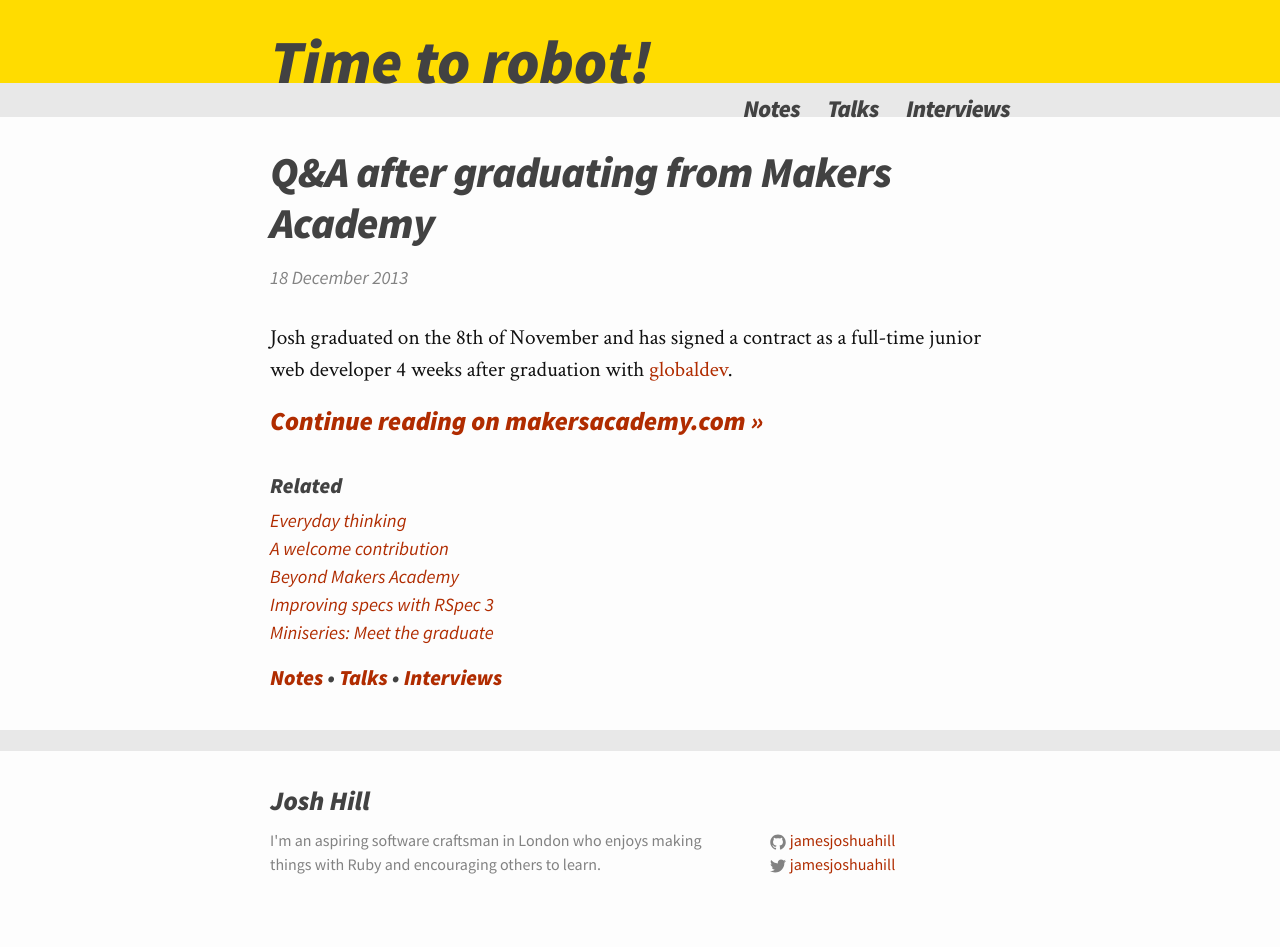
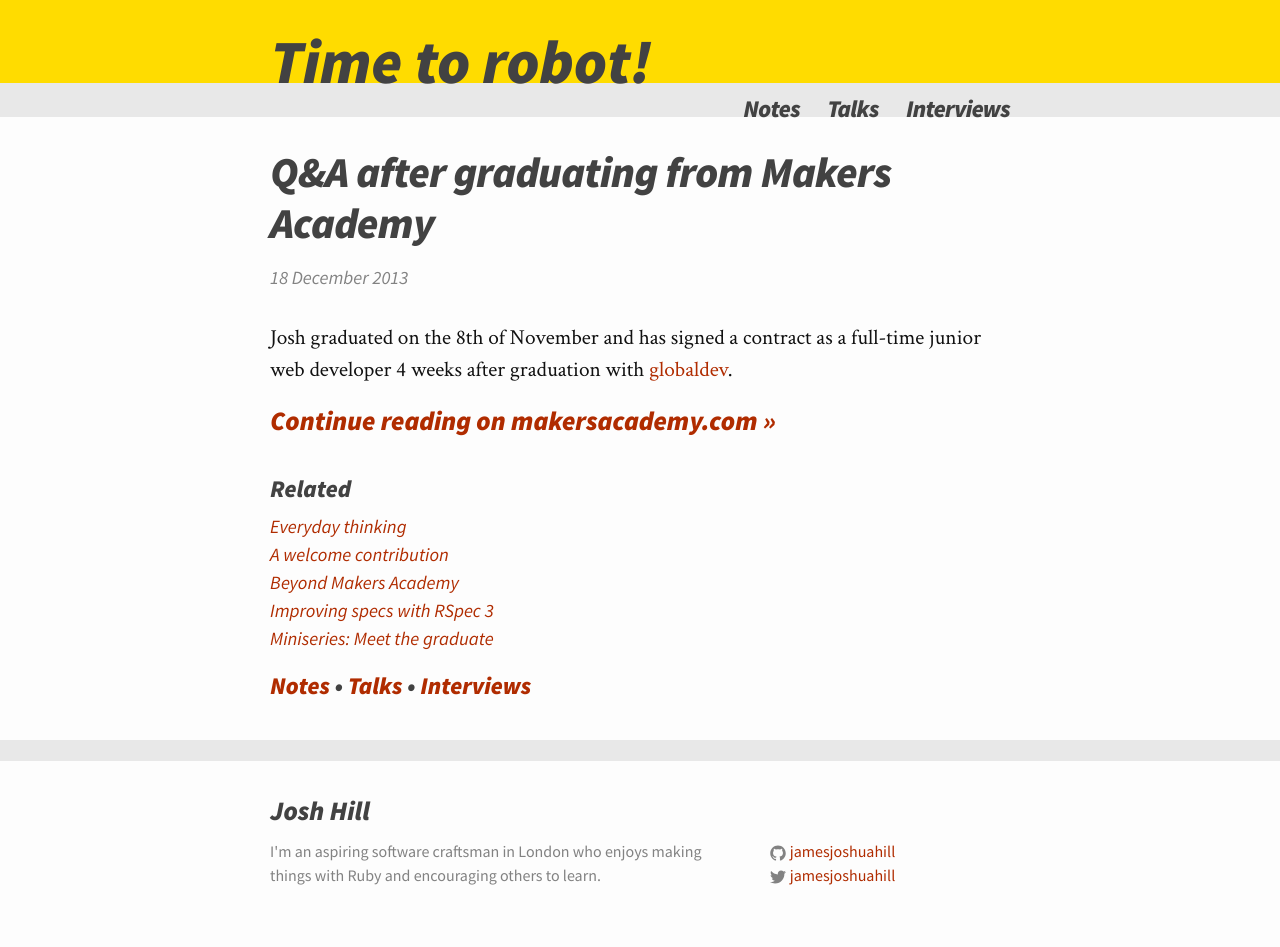
Before and after one commit to jamesjoshuahill/jamesjoshuahill.github.io, a Jekyll site: the page built from _posts/2013-12-18-makers-academy-q-and-a.md, in a window 1280 px wide. Built offline with Jekyll 4.4.1, drawn with Linux system fonts in a browser that asks for light colours.

Commit message:
Standardise heading font sizes

```diff
--- a/_sass/_layout.scss
+++ b/_sass/_layout.scss
@@ -59,7 +59,7 @@
     }
 
     .page-link {
-        font-size: 18pt;
+        font-size: $subheading-font-size;
         font-family: $title-font-family;
         font-weight: bold;
         font-style: italic;
@@ -153,7 +153,7 @@
 
 .footer-heading {
     color: $grey-color-dark;
-    font-size: 20pt;
+    font-size: $heading-font-size;
     font-weight: bold;
     font-style: italic;
     margin-bottom: $spacing-unit / 4;
@@ -209,7 +209,7 @@
     font-family: $base-font-family;
     font-weight: normal;
     font-style: normal;
-    font-size: 20pt;
+    font-size: $heading-font-size;
 }
 
 .asterisk {
@@ -234,7 +234,7 @@
 
 .related-posts {
     h2 {
-        font-size: $base-font-size;
+        font-size: $subheading-font-size;
         margin-bottom: 0.25em;
         color: $grey-color-dark;
     }
@@ -250,7 +250,7 @@
 }
 
 .categories {
-    font-size: $base-font-size;
+    font-size: $subheading-font-size;
     margin-bottom: 0;
 }
 
@@ -284,7 +284,7 @@
 
 .post-link {
     display: block;
-    font-size: 20pt;
+    font-size: $heading-font-size;
     font-family: "Source Sans Pro", Helvetica, Arial, sans-serif;
     font-weight: bold;
     font-style: italic;
@@ -343,26 +343,26 @@
     margin-bottom: $spacing-unit;
 
     h2 {
-        font-size: 32px;
+        font-size: 23pt;
 
         @include media-query($on-laptop) {
-            font-size: 28px;
+            font-size: $heading-font-size;
         }
     }
 
     h3 {
-        font-size: 26px;
+        font-size: $heading-font-size;
 
         @include media-query($on-laptop) {
-            font-size: 22px;
+            font-size: $base-font-size;
         }
     }
 
     h4 {
-        font-size: 20px;
+        font-size: $base-font-size;
 
         @include media-query($on-laptop) {
-            font-size: 18px;
+            font-size: 14pt;
         }
     }
 }
--- a/css/main.scss
+++ b/css/main.scss
@@ -10,6 +10,8 @@
 $base-font-size:   16pt;
 $base-line-height: 1.5;
 
+$heading-font-size: $base-font-size * 1.25;
+$subheading-font-size: $base-font-size * 1.125;
 $small-font-size:  $base-font-size * 0.875;
 $code-font-size:   $base-font-size * 0.75;
 
```
